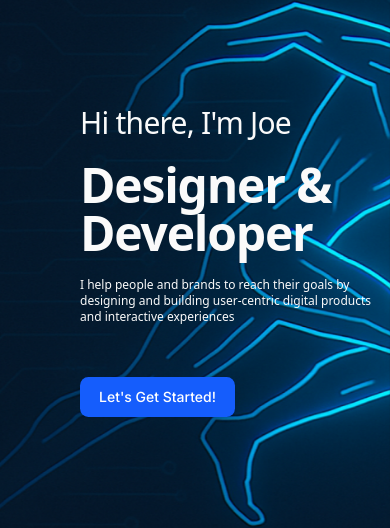
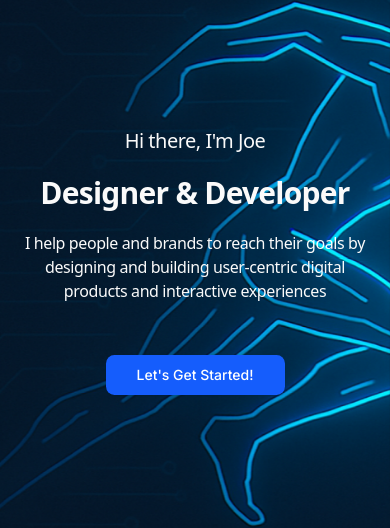
Before and after one commit to joerylander/portfolio, a Next.js app in the folder client/: page / in a window 390 px wide. Shown: the part 225-753 px from the top of the page. Built offline with nearby package versions, Linux system fonts and the light colour scheme; no server answers; a web font is replaced by a local one.

Commit message:
feat: enhance typography and layout in hero and footer components for better readability and responsiveness

```diff
--- a/client/src/app/globals.css
+++ b/client/src/app/globals.css
@@ -130,6 +130,9 @@ h2 {
 h3 {
   @apply tracking-tight transition-colors;
 }
+h4 {
+  @apply tracking-tight transition-colors;
+}
 a {
   @apply hover:text-accent-foreground cursor-pointer text-xs sm:text-sm md:text-base;
 }
--- a/client/src/components/layout/footer.tsx
+++ b/client/src/components/layout/footer.tsx
@@ -10,9 +10,9 @@ export default function Footer() {
   // @ts-ignore
   const xTwitterIcon: IconProp = 'fa-brands fa-x-twitter';
   return (
-    <footer className="mx-8 flex h-28 min-h-20 snap-start flex-col items-center justify-between lg:flex-row">
+    <footer className="mx-0 flex h-28 min-h-20 snap-start flex-col items-center justify-between lg:mx-8 lg:flex-row">
       <p
-        className={`${azaret_mono.className} text-sm whitespace-nowrap capitalize`}
+        className={`${azaret_mono.className} text-sm break-all capitalize md:break-normal`}
       >
         &#169;rylander media 2025. all rights reserved
       </p>
--- a/client/src/components/page/hero.tsx
+++ b/client/src/components/page/hero.tsx
@@ -15,17 +15,23 @@ export default function Hero() {
         priority
         quality={85}
       />
-      <section className="z-10 flex w-full max-w-2xl flex-col gap-5 pl-20">
-        <h3 className={`${inter.variable} text-3xl font-normal`}>
+      <section className="z-10 flex max-w-2xl min-w-xs flex-col items-center gap-5 px-4 sm:w-full sm:items-start sm:px-0 sm:pl-20">
+        <h3
+          className={`${inter.variable} text-xl font-normal sm:text-2xl md:text-3xl`}
+        >
           Hi there, I'm Joe
         </h3>
-        <h1 className={`${inter.variable} text-5xl`}>
+        <h1
+          className={`${inter.variable} text-center text-3xl sm:text-4xl md:text-5xl`}
+        >
           Designer &amp; Developer
         </h1>
-        <p className={`${azaret_mono.variable} text-xl`}>
+        <h4
+          className={`${azaret_mono.variable} text-center text-base sm:text-left sm:text-lg md:text-xl`}
+        >
           I help people and brands to reach their goals by designing and
           building user-centric digital products and interactive experiences
-        </p>
+        </h4>
         <CtaBtn text="Let's get started!" className="mt-8 w-1/2" />
       </section>
     </div>
```
